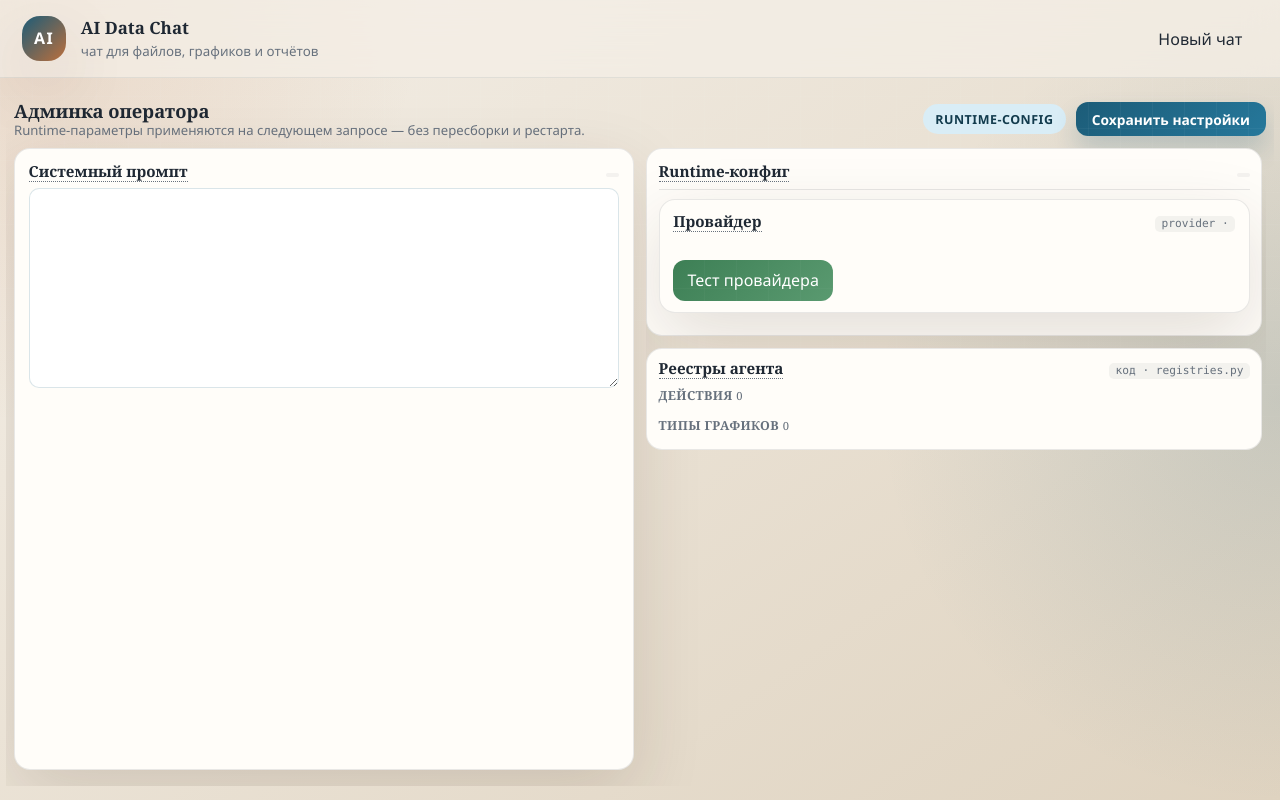
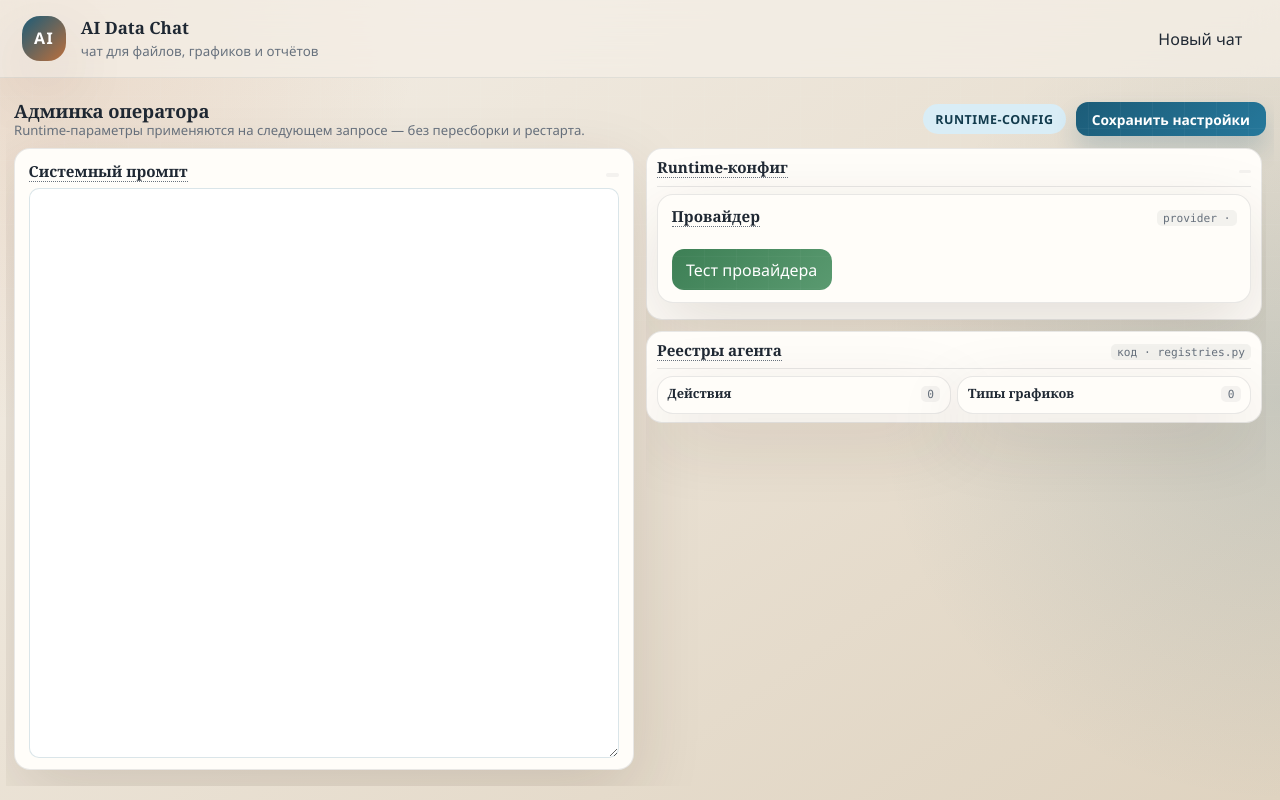
Before and after one commit to AlexLvGulyaev/ai-data-assistant, a FastAPI app: template templates/admin.html in a window 1280 px wide. Run offline with FastAPI, Linux system fonts and the light colour scheme; the template is opened without the code that fills it, so the values that code supplies are empty; some libraries are stand-ins or nearby versions.

Commit message:
fix(ai-data-assistant): prompt editor fills card height; compact runtime-config; side-by-side registries
Root cause of the recurring 'prompt cut to 1/3 panel height': the global
`textarea { max-height: 200px }` rule (chat composer) capped the admin prompt
textarea at 200px regardless of flex:1. Override with `max-height: none` on
`.admin-card--prompt .admin-input--textarea` so it grows to fill the card
(verified via headless chromium: textarea=634 of card=684 at 1280x1080).

Runtime-config: compact paddings/gaps so the macro-panel shrinks vertically.

Agent registries: read-only macro-panel with two side-by-side sub-panels
(Действия / Типы графики), label + hardcoded key only (e.g. «Предпросмотр
файла preview»), no hints. Side content dropped 896px -> 777px; on 1080p the
right column fits with minimal self-scroll, on 1440p it fits outright.

Cache-bust ?v=20260813e.

Co-Authored-By: Claude <noreply@anthropic.com>

```diff
--- a/static/css/styles.css
+++ b/static/css/styles.css
@@ -1086,14 +1086,14 @@ button,
 }
 
 .admin-card--prompt .admin-input--textarea {
-    /* Чистый flex-рост: в широком режиме (>=1181px) высотная цепочка
-       bounded (body/page-frame/admin-shell/form/layout/main/card — все
-       flex:1 + min-height:0), textarea получает ровно оставшееся место —
-       без переполнения и без гипотез про viewport. Пол calc(100vh-…)
-       здесь НЕ нужен: он оказывался больше доступного flex-места и
-       выталкивал редактор за пределы панели (clipped overflow:hidden). */
+    /* Растёт flex-ростом до нижней границы карточки. min-height:0 — может
+       сжиматься; max-height:none — КРИТИЧНО: глобальное `textarea { max-height:
+       200px }` (для чат-композера) иначе капирует промпт-редактор на 200px
+       (~1/3 панели) и flex:1 не дорастает. height:100% тоже упиралось в тот
+       потолок. Без потолка flex:1 1 auto заполняет карточку целиком. */
     flex: 1 1 auto;
     min-height: 0;
+    max-height: none;
 }
 
 /* Макропанель «Runtime-конфиг» — объединяет провайдер и 6 операторских
@@ -1103,10 +1103,10 @@ button,
     background: var(--panel-strong);
     border: 1px solid var(--line);
     border-radius: 16px;
-    padding: 0.7rem;
+    padding: 0.5rem 0.6rem;
     display: flex;
     flex-direction: column;
-    gap: 0.6rem;
+    gap: 0.45rem;
 }
 
 .admin-runtime__head {
@@ -1126,46 +1126,31 @@ button,
 .admin-runtime__body {
     display: flex;
     flex-direction: column;
-    gap: 0.7rem;
-}
-
-/* Read-only секция «Реестры агента» — функциональное ядро (действия + типы
-   графиков). Кодовые реестры; показывают оператору, что умеет агент. */
-.admin-registries {
-    background: var(--panel-strong);
-    border: 1px solid var(--line);
-    border-radius: 16px;
-    padding: 0.6rem 0.7rem 0.65rem;
-    display: flex;
-    flex-direction: column;
     gap: 0.5rem;
 }
 
-.admin-registries__head {
-    display: flex;
-    align-items: baseline;
-    justify-content: space-between;
-    gap: 0.5rem;
+/* Внутри макропанели «Реестры» две под-панели (Действия / Типы графиков)
+   стоят бок о бок — это экономит ~130px высоты правой колонки. */
+.admin-registries .admin-runtime__body {
+    display: grid;
+    grid-template-columns: 1fr 1fr;
+    gap: 0.4rem;
+    align-items: start;
 }
 
-.admin-registries__head h2 {
-    margin: 0;
-    font-size: 0.95rem;
+/* Read-only макропанель «Реестры агента» — функциональное ядро (действия +
+   типы графиков). Переиспользует .admin-runtime (панель + шапка + тело);
+   внутри — две под-панели .admin-card--registry. Строка = только видимое
+   название + значение из хардкода (напр. «Предпросмотр файла preview»). */
+.admin-card--registry {
+    padding: 0.4rem 0.6rem 0.45rem;
+    gap: 0.25rem;
 }
 
-.admin-registries__group h3 {
-    margin: 0 0 0.3rem;
-    font-size: 0.78rem;
-    color: var(--muted);
-    text-transform: uppercase;
-    letter-spacing: 0.03em;
-    font-weight: 600;
-}
-
-.admin-reg__count {
-    font-size: 0.7rem;
-    color: var(--muted);
-    font-weight: 400;
+.admin-card--registry .admin-card__head h3 {
+    margin: 0;
+    font-size: 0.8rem;
+    font-family: Georgia, "Times New Roman", serif;
 }
 
 .admin-registries__list {
@@ -1174,13 +1159,13 @@ button,
     padding: 0;
     display: flex;
     flex-direction: column;
-    gap: 0.18rem;
+    gap: 0.12rem;
 }
 
 .admin-registries__list li {
     display: flex;
     align-items: baseline;
-    gap: 0.4rem;
+    gap: 0.45rem;
     font-size: 0.8rem;
     line-height: 1.3;
     min-width: 0;
@@ -1310,12 +1282,12 @@ button,
 /* Сетка операторских параметров — ровно 2 в ряд (3 ряда по 2). */
 .admin-layout__side .admin-grid {
     grid-template-columns: repeat(2, 1fr);
-    gap: 0.5rem;
+    gap: 0.4rem;
 }
 
 /* Секция «Провайдер». */
 .admin-card--provider {
-    gap: 0.5rem;
+    gap: 0.4rem;
 }
 
 /* Поля провайдера — раскладка 2+2 (верх: имя + модель, низ: endpoint +
@@ -1323,7 +1295,7 @@ button,
 .admin-provider-fields {
     display: grid;
     grid-template-columns: repeat(2, 1fr);
-    gap: 0.5rem;
+    gap: 0.4rem;
 }
 
 /* Чипы пресетов провайдера. */
--- a/templates/base.html
+++ b/templates/base.html
@@ -4,9 +4,9 @@
     <meta charset="UTF-8">
     <meta name="viewport" content="width=device-width, initial-scale=1.0">
     <title>{{ page_title or "AI Data Chat" }}</title>
-    <link rel="stylesheet" href="/static/css/styles.css?v=20260813c">
+    <link rel="stylesheet" href="/static/css/styles.css?v=20260813e">
     <script src="https://unpkg.com/htmx.org@1.9.12"></script>
-    <script defer src="/static/js/app.js?v=20260813c"></script>
+    <script defer src="/static/js/app.js?v=20260813e"></script>
 </head>
 <body>
     <div class="page-backdrop"></div>
--- a/templates/partials/admin_registries.html
+++ b/templates/partials/admin_registries.html
@@ -1,5 +1,5 @@
-<section class="admin-registries">
-    <header class="admin-registries__head">
+<section class="admin-runtime admin-registries">
+    <header class="admin-runtime__head">
         <h2 class="admin-tooltip">
             Реестры агента
             <span class="admin-tooltip__text">{% raw %}Реестры агента — разрешённые действия и типы графиков, на которых держится функциональность ассистента: enum structured output модели, список available_actions, валидация ответа и рендер графиков строятся из этих реестров. Сейчас реестры кодовые (app/services/registries.py) — добавление нового типа графика требует записи в CHART_TYPES и реализации рендера в ChartService. Вынос реестров в редактируемые runtime-параметры админки — в roadmap (PROJECT_STATE, Вариант 4: декларативный движок графиков).{% endraw %}</span>
@@ -7,29 +7,35 @@
         <span class="admin-card__key">код · registries.py</span>
     </header>
 
-    <div class="admin-registries__group">
-        <h3>Действия <span class="admin-reg__count">{{ action_types|length }}</span></h3>
+    <div class="admin-runtime__body">
+        <section class="admin-card admin-card--registry">
+            <header class="admin-card__head">
+                <h3>Действия</h3>
+                <span class="admin-card__key">{{ action_types|length }}</span>
+            </header>
             <ul class="admin-registries__list">
                 {% for key in action_types %}
                 <li>
                     <span class="admin-reg__label">{{ action_labels[key] }}</span>
                     <code class="admin-reg__key" title="{{ key }}">{{ key }}</code>
-                <span class="admin-reg__hint">— {{ action_hints[key] }}</span>
                 </li>
                 {% endfor %}
             </ul>
-    </div>
+        </section>
 
-    <div class="admin-registries__group">
-        <h3>Типы графиков <span class="admin-reg__count">{{ chart_types|length }}</span></h3>
+        <section class="admin-card admin-card--registry">
+            <header class="admin-card__head">
+                <h3>Типы графиков</h3>
+                <span class="admin-card__key">{{ chart_types|length }}</span>
+            </header>
             <ul class="admin-registries__list">
                 {% for key in chart_types %}
                 <li>
                     <span class="admin-reg__label">{{ chart_labels[key] }}</span>
                     <code class="admin-reg__key" title="{{ key }}">{{ key }}</code>
-                <span class="admin-reg__hint">— {{ chart_hints[key] }}</span>
                 </li>
                 {% endfor %}
             </ul>
+        </section>
     </div>
 </section>
```
Also changed, not shown: other parts of static/css/styles.css (+13 -26 lines). Lines whose indentation alone changed are shown as unchanged.
